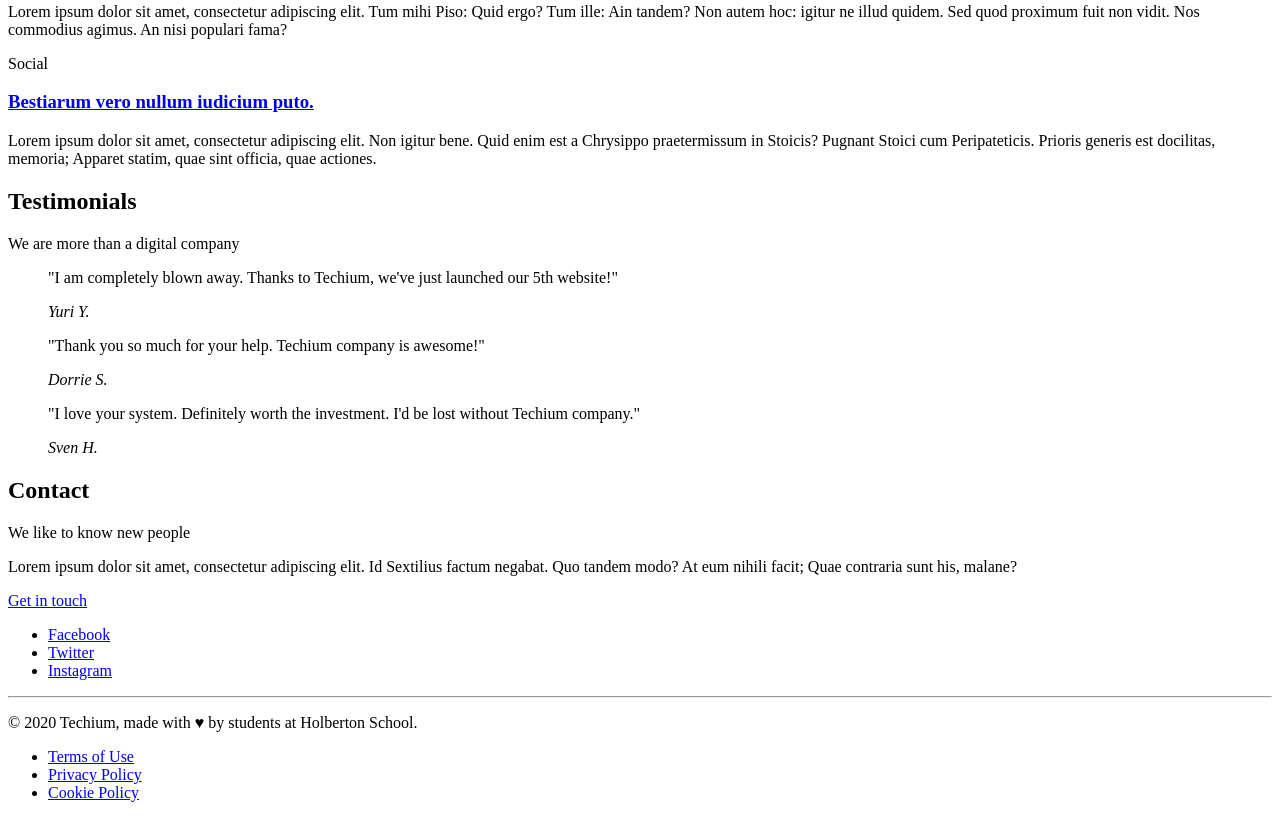
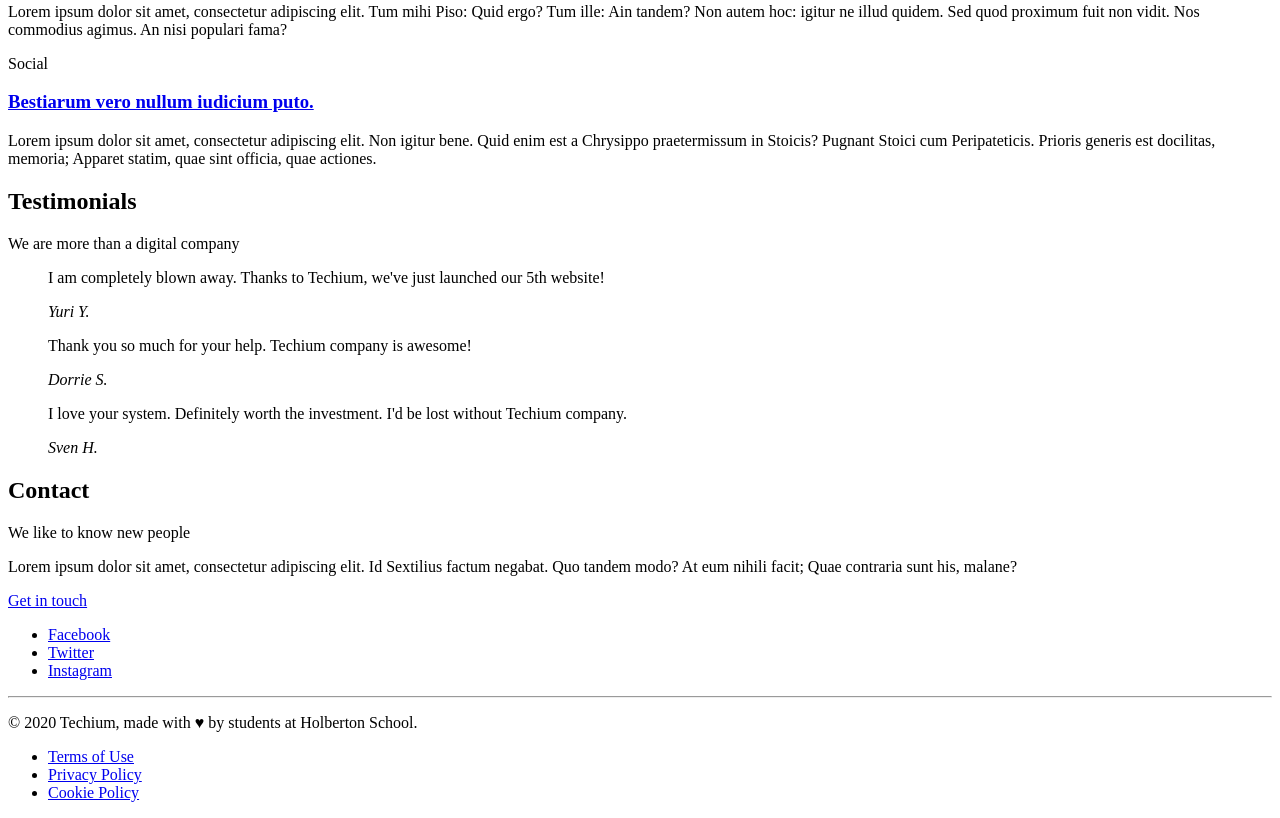
Before and after one commit to axelpalwo/holbertonschool-web_front_end, a plain HTML site: page html_advanced/29-index.html in a window 1280 px wide. Shown: the part 1507-2325 px from the top of the page. Drawn offline with Linux system fonts and the light colour scheme.

Commit message:
done finally 29

```diff
--- a/html_advanced/29-index.html
+++ b/html_advanced/29-index.html
@@ -141,19 +141,19 @@
                 <div>
                     <article>
                         <blockquote>
-                            <p>"I am completely blown away. Thanks to Techium, we've just launched our 5th website!"</p>
+                            <p>I am completely blown away. Thanks to Techium, we've just launched our 5th website!</p>
                             <cite>Yuri Y.</cite>
                         </blockquote>
                     </article>
                     <article>
                         <blockquote>
-                            <p>"Thank you so much for your help. Techium company is awesome!"</p>
+                            <p>Thank you so much for your help. Techium company is awesome!</p>
                             <cite>Dorrie S.</cite>
                         </blockquote>
                     </article>
                     <article>
                         <blockquote>
-                            <p>"I love your system. Definitely worth the investment. I'd be lost without Techium company."</p>
+                            <p>I love your system. Definitely worth the investment. I'd be lost without Techium company.</p>
                             <cite>Sven H.</cite>
                         </blockquote>
                     </article>
```
